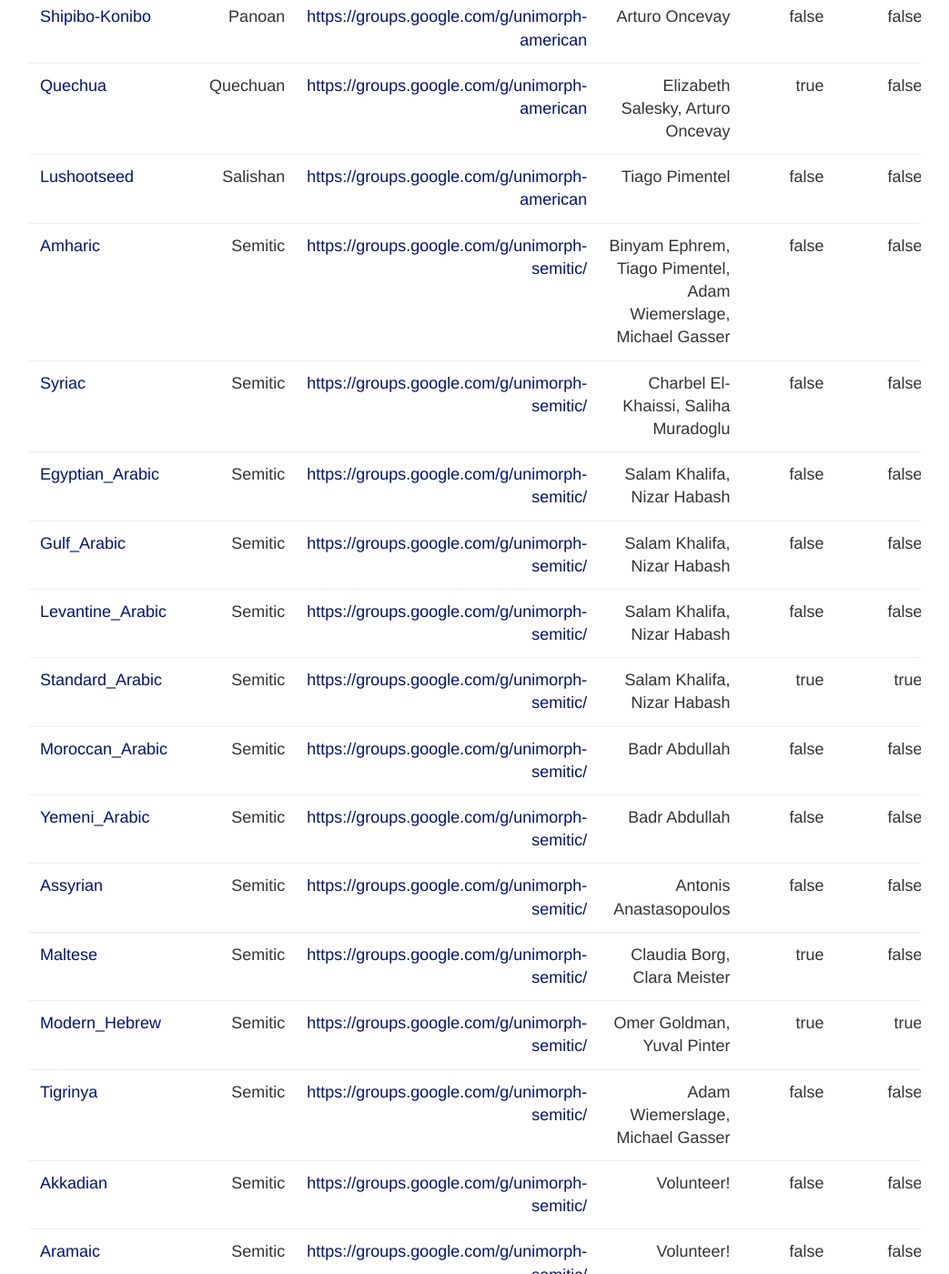
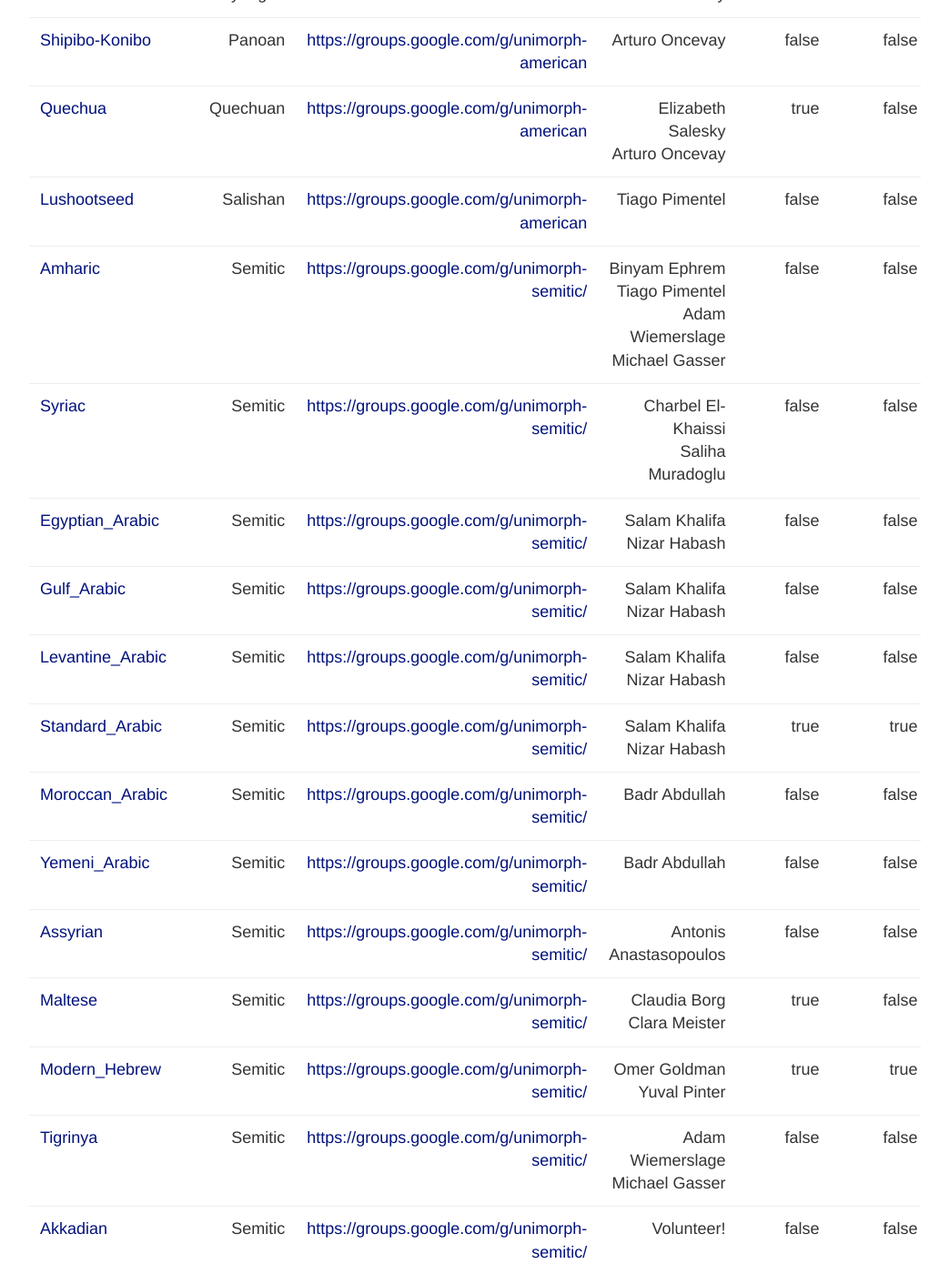
Before and after one commit to unimorph/unimorph.github.io, a Jekyll site: the page built from shared-task-2021-p1-languages.md, in a window 1280 px wide and 1400 px high, scrolled down 7650 px. Shown: the whole window at 91% size, without its empty margins (118-1161 px from the left). Built offline with Jekyll 4.4.1, drawn with Linux system fonts in a browser that asks for light colours; nearby versions of some CDN libraries; library files that are not in the unit come from our copies; some of the changed text lies outside the part shown.

Commit message:
+fomatting

```diff
--- a/_data/annotation2021.yml
+++ b/_data/annotation2021.yml
@@ -1,7 +1,7 @@
 - name: Ashaninka
   family: Arawakan
   group: https://groups.google.com/g/unimorph-american
-  annotators: Arturo Oncevay, Jaime
+  annotators: Arturo Oncevay<br/>Jaime
   apertium: no
   unimorph: no
 
@@ -9,7 +9,7 @@
 - name: Arapaho
   family: Algic
   group: https://groups.google.com/g/unimorph-american
-  annotators: Xingyuan Zhao, Mans Hulden
+  annotators: Xingyuan Zhao<br/>Mans Hulden
   apertium: no
   unimorph: no
 
@@ -23,7 +23,7 @@
 - name: Jaqaru
   family: Aymaran
   group: https://groups.google.com/g/unimorph-american
-  annotators: Matt Coler, Eleanor Chodroff
+  annotators: Matt Coler<br/>Eleanor Chodroff
   apertium: no
   unimorph: no
 
@@ -58,7 +58,7 @@
 - name: Lakota
   family: Siouan
   group: https://groups.google.com/g/unimorph-american
-  annotators: Xingyuan Zhao, Mans Hulden
+  annotators: Xingyuan Zhao<br/>Mans Hulden
   apertium: yes
   unimorph: no
 
@@ -86,21 +86,21 @@
 - name: Papago (O'odham)
   family: Uto-Aztecan
   group: https://groups.google.com/g/unimorph-american
-  annotators: Eleanor Chodroff, Antonis Anastasopoulos
+  annotators: Eleanor Chodroff<br/>Antonis Anastasopoulos
   apertium: no
   unimorph: ST2021
 
 - name: Passamaquoddy-Maliseet
   family: Algic
   group: https://groups.google.com/g/unimorph-american
-  annotators: Ryan Cotterell, Eleanor Chodroff
+  annotators: Ryan Cotterell<br/>Eleanor Chodroff
   apertium: no
   unimorph: no
 
 - name: Quechua
   family: Quechuan
   group: https://groups.google.com/g/unimorph-american
-  annotators: Elizabeth Salesky, Arturo Oncevay
+  annotators: Elizabeth Salesky<br/>Arturo Oncevay
   apertium: yes
   unimorph: no
 
@@ -135,14 +135,14 @@
 - name: Yanesha
   family: Arawakan
   group: https://groups.google.com/g/unimorph-american
-  annotators: Arturo Oncevay, Gema
+  annotators: Arturo Oncevay<br/>Gema
   apertium: no
   unimorph: no
 
 - name: Yine
   family: Arawakan
   group: https://groups.google.com/g/unimorph-american
-  annotators: Arturo Oncevay, Gildo, Adriano
+  annotators: Arturo Oncevay<br/>Gildo<br/>Adriano
   apertium: no
   unimorph: no
 
@@ -191,7 +191,7 @@
 - name: Indonesian
   family:  Austronesian
   group: https://groups.google.com/g/unimorph-austronesian
-  annotators: Clara Vania, Totok S, Radityo E. P., Alham F. A.
+  annotators: Clara Vania<br/>Totok S<br/>Radityo E. P.<br/>Alham F. A.
   apertium: no
   unimorph: no
 
@@ -241,7 +241,7 @@
 - name: Tagalog
   family:  Austronesian
   group: https://groups.google.com/g/unimorph-austronesian
-  annotators: Ryan Cotterell, Jennifer White
+  annotators: Ryan Cotterell<br/>Jennifer White
   apertium: no
   unimorph: ST2021
 
@@ -411,14 +411,14 @@
 - name: Bagvalal
   family: Northeast Caucasian
   group: TBA
-  annotators: Alexey Sorokin, Svetlana Toldova
+  annotators: Alexey Sorokin<br/>Svetlana Toldova
   apertium: no
   unimorph: no
 
 - name: Tsez
   family: Northeast Caucasian
   group: TBA
-  annotators: Daniel Wilson, Nicholas Howell
+  annotators: Daniel Wilson<br/>Nicholas Howell
   apertium: no
   unimorph: no
 
@@ -446,14 +446,14 @@
 - name: Greenlandic
   family: Eskimo-Aleut
   group: https://groups.google.com/g/unimorph-american
-  annotators: Ryan Cotterell, Mans Hulden
+  annotators: Ryan Cotterell<br/>Mans Hulden
   apertium: no
   unimorph: yes
 
 - name: Central Siberian Yupik
   family: Eskimo-Aleut
   group: https://groups.google.com/g/unimorph-american
-  annotators: Lane Schwartz, Antonis Anastasopoulos, Aakanksha Naik, Ritesh Kumar
+  annotators: Lane Schwartz<br/>Antonis Anastasopoulos<br/>Aakanksha Naik<br/>Ritesh Kumar
   apertium: no
   unimorph: no
 
@@ -516,7 +516,7 @@
 - name: Latin
   family: Indo-European
   group: TBA
-  annotators: Xingyuan Zhao, Jared Desjardins
+  annotators: Xingyuan Zhao<br/>Jared Desjardins
   apertium: yes
   unimorph: yes
 
@@ -530,28 +530,28 @@
 - name: Gujarati
   family: Indo-European
   group: https://groups.google.com/g/unimorph-indo-aryan/
-  annotators: Aakanksha Naik, Ritesh Kumar
+  annotators: Aakanksha Naik<br/>Ritesh Kumar
   apertium: yes
   unimorph: yes
 
 - name: Konkani
   family: Indo-European
   group: https://groups.google.com/g/unimorph-indo-aryan/
-  annotators: Aakanksha Naik, Sanjay Kamath
+  annotators: Aakanksha Naik<br/>Sanjay Kamath
   apertium: yes
   unimorph: no
 
 - name: Marathi
   family: Indo-European
   group: https://groups.google.com/g/unimorph-indo-aryan/
-  annotators: Aakanksha Naik, Ritesh Kumar
+  annotators: Aakanksha Naik<br/>Ritesh Kumar
   apertium: yes
   unimorph: no
 
 - name: Nepali
   family: Indo-European
   group: https://groups.google.com/g/unimorph-indo-aryan/
-  annotators: Oyesh Mann Singh, Sushil Awale
+  annotators: Oyesh Mann Singh<br/>Sushil Awale
   apertium: no
   unimorph: no
 
@@ -586,7 +586,7 @@
 - name: Torwali
   family: Indo-European
   group: https://groups.google.com/g/unimorph-indo-aryan/
-  annotators: Aakanksha Naik, Ritesh Kumar
+  annotators: Aakanksha Naik<br/>Ritesh Kumar
   apertium: yes
   unimorph: no
 
@@ -628,7 +628,7 @@
 - name: Kunwinjku
   family: Arnhem
   group: https://groups.google.com/g/unimorph-australian
-  annotators: William Lane, Steven Bird, Alexandra Marley
+  annotators: William Lane<br/>Steven Bird<br/>Alexandra Marley
   apertium: no
   unimorph: no
 
@@ -649,7 +649,7 @@
 - name: Ende
   family: Trans-Fly
   group: https://groups.google.com/g/unimorph-australian
-  annotators: Kate Lindsey, Ekaterina Vylomova
+  annotators: Kate Lindsey<br/>Ekaterina Vylomova
   apertium: no
   unimorph: no
 
@@ -663,42 +663,42 @@
 - name: Amharic
   family: Semitic
   group: https://groups.google.com/g/unimorph-semitic/
-  annotators: Binyam Ephrem, Tiago Pimentel, Adam Wiemerslage, Michael Gasser
+  annotators: Binyam Ephrem<br/>Tiago Pimentel<br/>Adam Wiemerslage<br/>Michael Gasser
   apertium: no
   unimorph: no
 
 - name: Syriac
   family: Semitic
   group: https://groups.google.com/g/unimorph-semitic/
-  annotators: Charbel El-Khaissi, Saliha Muradoglu
+  annotators: Charbel El-Khaissi<br/>Saliha Muradoglu
   apertium: no
   unimorph: no
 
 - name: Egyptian_Arabic
   family: Semitic
   group: https://groups.google.com/g/unimorph-semitic/
-  annotators: Salam Khalifa, Nizar Habash
+  annotators: Salam Khalifa<br/>Nizar Habash
   apertium: no
   unimorph: no
 
 - name: Gulf_Arabic
   family: Semitic
   group: https://groups.google.com/g/unimorph-semitic/
-  annotators: Salam Khalifa, Nizar Habash
+  annotators: Salam Khalifa<br/>Nizar Habash
   apertium: no
   unimorph: no
 
 - name: Levantine_Arabic
   family: Semitic
   group: https://groups.google.com/g/unimorph-semitic/
-  annotators: Salam Khalifa, Nizar Habash
+  annotators: Salam Khalifa<br/>Nizar Habash
   apertium: no
   unimorph: no
 
 - name: Standard_Arabic
   family: Semitic
   group: https://groups.google.com/g/unimorph-semitic/
-  annotators: Salam Khalifa, Nizar Habash
+  annotators: Salam Khalifa<br/>Nizar Habash
   apertium: yes
   unimorph: yes
 
@@ -726,21 +726,21 @@
 - name: Maltese
   family: Semitic
   group: https://groups.google.com/g/unimorph-semitic/
-  annotators: Claudia Borg, Clara Meister
+  annotators: Claudia Borg<br/>Clara Meister
   apertium: yes
   unimorph: no
 
 - name: Modern_Hebrew
   family: Semitic
   group: https://groups.google.com/g/unimorph-semitic/
-  annotators: Omer Goldman, Yuval Pinter
+  annotators: Omer Goldman<br/>Yuval Pinter
   apertium: yes
   unimorph: yes
 
 - name: Tigrinya
   family: Semitic
   group: https://groups.google.com/g/unimorph-semitic/
-  annotators: Adam Wiemerslage, Michael Gasser
+  annotators: Adam Wiemerslage<br/>Michael Gasser
   apertium: no
   unimorph: no
 
@@ -775,7 +775,7 @@
 - name: Evenki
   family: Tungusic
   group: https://groups.google.com/g/unimorph-tungusic
-  annotators: Elena Klyachko, Karina Mishchenkova, Jason Xu, Eleanor Chodroff
+  annotators: Elena Klyachko<br/>Karina Mishchenkova<br/>Jason Xu<br/>Eleanor Chodroff
   apertium: yes
   unimorph: yes
 
@@ -817,14 +817,14 @@
 - name: Gagauz
   family: Turkic
   group: https://groups.google.com/g/unimorph-turkic-mong
-  annotators: Sevilay Bayatlı (?), Maria Ryskina
+  annotators: Sevilay Bayatlı (?)<br/>Maria Ryskina
   apertium: yes
   unimorph: no
 
 - name: Kazakh
   family: Turkic
   group: https://groups.google.com/g/unimorph-turkic-mong
-  annotators: Aibek Makazhanov, Maria Ryskina
+  annotators: Aibek Makazhanov<br/>Maria Ryskina
   apertium: yes
   unimorph: no
 
@@ -880,7 +880,7 @@
 - name: Sakha
   family: Turkic
   group: https://groups.google.com/g/unimorph-turkic-mong
-  annotators: Sardana Ivanova (?), Anisia Katinskaia (?), Maria Ryskina
+  annotators: Sardana Ivanova (?)<br/>Anisia Katinskaia (?)<br/>Maria Ryskina
   apertium: yes
   unimorph: no
 
@@ -894,14 +894,14 @@
 - name: Uyghur
   family: Turkic
   group: https://groups.google.com/g/unimorph-turkic-mong
-  annotators: Jason Xu, Eleanor Chodroff
+  annotators: Jason Xu<br/>Eleanor Chodroff
   apertium: yes
   unimorph: no
 
 - name: Karelian
   family: Uralic
   group: https://groups.google.com/g/unimorph-uralic
-  annotators: Andrey Krizhanovsky, Natalia Krizhanovsky
+  annotators: Andrey Krizhanovsky<br/>Natalia Krizhanovsky
   apertium: yes
   unimorph: yes
 
@@ -958,21 +958,21 @@
 - name: Livvi
   family: Uralic
   group: https://groups.google.com/g/unimorph-uralic
-  annotators: Andrey Krizhanovsky, Natalia Krizhanovsky
+  annotators: Andrey Krizhanovsky<br/>Natalia Krizhanovsky
   apertium: yes
   unimorph: yes
 
 - name: Ludian
   family: Uralic
   group: https://groups.google.com/g/unimorph-uralic
-  annotators: Andrey Krizhanovsky, Natalia Krizhanovsky
+  annotators: Andrey Krizhanovsky<br/>Natalia Krizhanovsky
   apertium: no
   unimorph: yes
 
 - name: Veps
   family: Uralic
   group: https://groups.google.com/g/unimorph-uralic
-  annotators: Andrey Krizhanovsky, Natalia Krizhanovsky
+  annotators: Andrey Krizhanovsky<br/>Natalia Krizhanovsky
   apertium: no
   unimorph: yes
 
```
